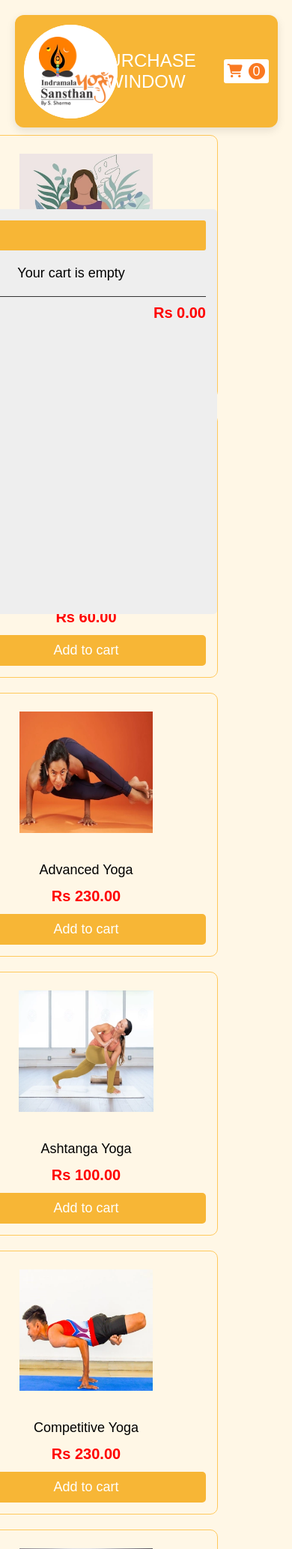
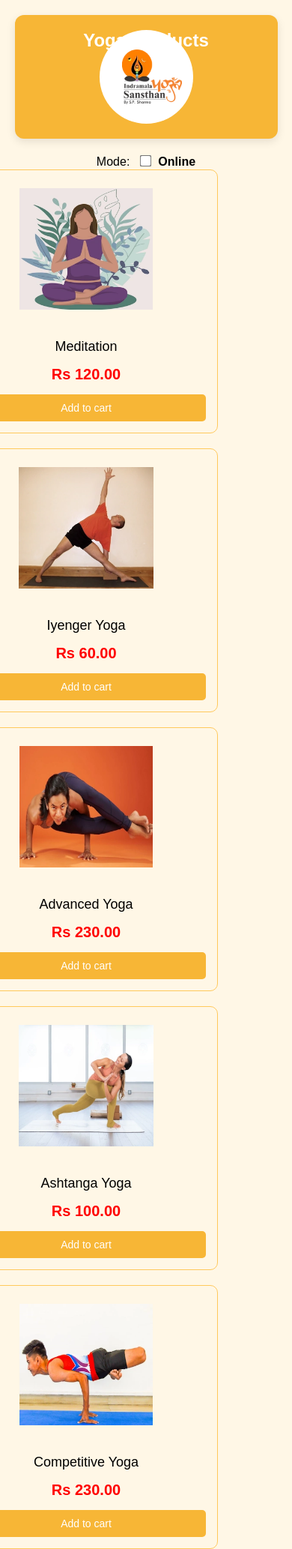
Before and after one commit to Sohamgujar71/Indramala_Yoga, a Flask app: page /enroll in a window 390 px wide. Shown: the top 2066 px of the page at 75% size. Run offline with Flask 3, Linux system fonts and the light colour scheme; some libraries are stand-ins or nearby versions.

Commit message:
added cart mode toggle and made responsive

```diff
--- a/Yogaws-main/static/styles/addtocart.css
+++ b/Yogaws-main/static/styles/addtocart.css
@@ -291,3 +291,78 @@
         padding: 10px 20px;
     }
 }
+
+.toggle-container {
+    text-align: center;
+    margin-top: 10px;
+    font-family: Arial, sans-serif;
+}
+
+.toggle-container label {
+    font-size: 16px;
+    margin-right: 10px;
+}
+
+.toggle-container input[type="checkbox"] {
+    transform: scale(1.2); /* Makes the toggle switch larger */
+    margin-right: 5px;
+}
+
+.toggle-container span {
+    font-weight: bold;
+    font-size: 16px;
+}
+
+
+@media (max-width: 768px) {
+    .header {
+        flex-direction: column;
+        height: auto;
+        padding: 20px;
+    }
+
+    .logo img {
+        width: 80px; /* Smaller logo for mobile devices */
+    }
+
+    .cart {
+        width: 70px;
+        flex-direction: column;
+        padding: 5px;
+    }
+
+    .container {
+        flex-direction: column;
+        align-items: center;
+    }
+
+    .sidebar {
+        width: 90%;
+        margin: 0 auto;
+        position: static;
+    }
+
+    .box {
+        width: 100%;
+        margin: 0 auto;
+    }
+
+    button {
+        font-size: 14px;
+        padding: 10px 15px;
+    }
+
+    .description-content {
+        font-size: 12px;
+    }
+
+    .cart-item {
+        flex-wrap: wrap;
+        text-align: left;
+    }
+
+    .qty-btn {
+        margin: 5px;
+        font-size: 12px;
+    }
+}
--- a/Yogaws-main/templates/addtocart.html
+++ b/Yogaws-main/templates/addtocart.html
@@ -7,15 +7,18 @@
     <body>
         <div class="header">
             <div class="logo">
-                <div class="logo">
-                    <img src="/static/assets/website_icon.webp" alt="" srcset="">
-                </div>
+                <img src="/static/assets/website_icon1.webp" alt="">
             </div>
             <div class="header1">
-                <p class="head-txt">PURCHASE WINDOW</p>
+                <h1 class="head-txt">Yoga Products</h1>
             </div>
-            <div class="cart"><i class="fa-solid fa-cart-shopping"></i><p id="count">0</p></div>
         </div>
+        <div class="toggle-container">
+            <label for="mode-toggle">Mode:</label>
+            <input type="checkbox" id="mode-toggle" />
+            <span id="mode-status">Online</span>
+        </div>
+
 
         <div class="container">
             <div id="root"></div>
```
